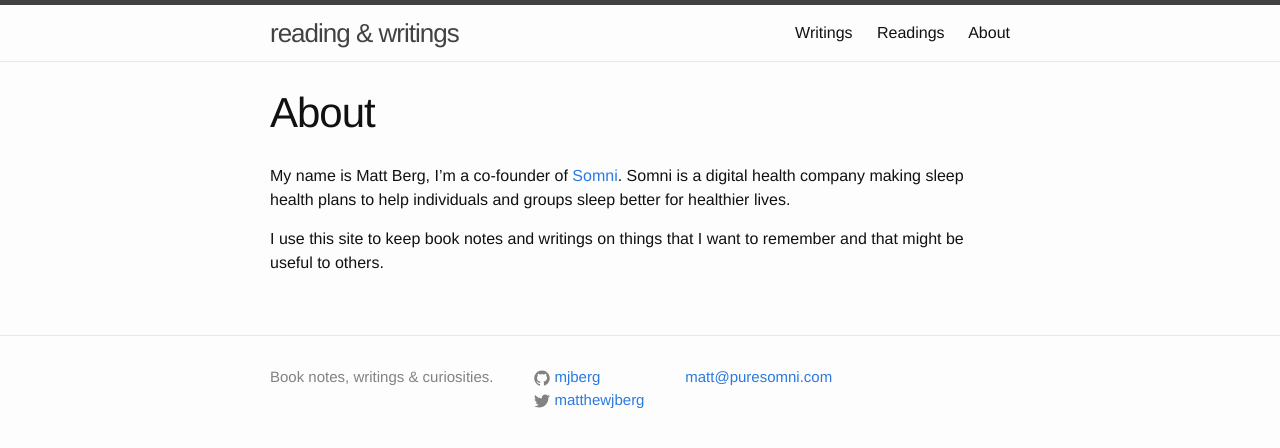
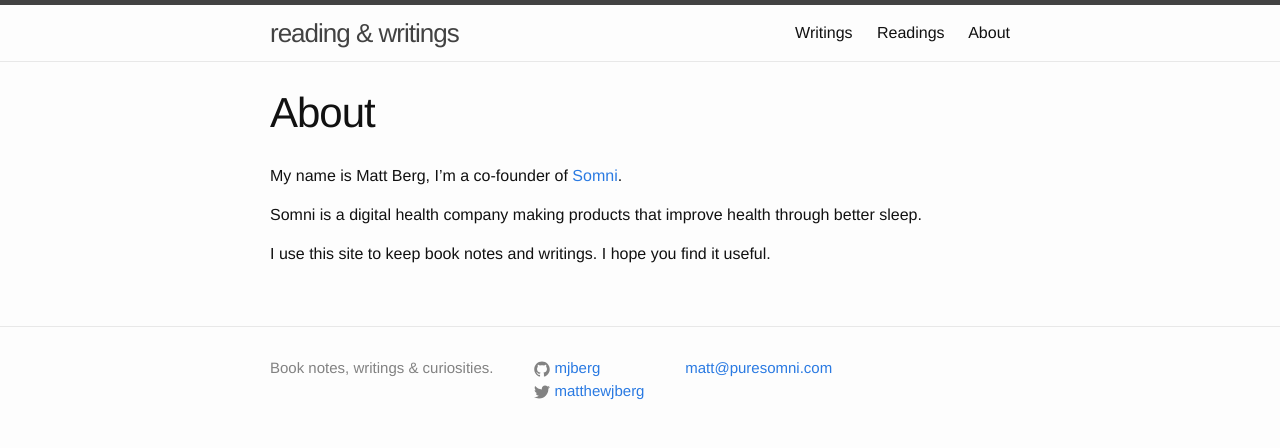
Before and after one commit to mjberg/reading-and-writing, a Jekyll site: the page built from about.md, in a window 1280 px wide. Shown: the top 448 px of the page. Built offline with Jekyll 4.4.1, drawn with Linux system fonts in a browser that asks for light colours.

Commit message:
update about

```diff
--- a/about.md
+++ b/about.md
@@ -4,6 +4,8 @@ title: About
 permalink: /about/
 ---
 
-My name is Matt Berg, I'm a co-founder of [Somni](http://puresomni.com/). Somni is a digital health company making sleep health plans to help individuals and groups sleep better for healthier lives.
+My name is Matt Berg, I'm a co-founder of [Somni](http://puresomni.com/).
 
-I use this site to keep book notes and writings on things that I want to remember and that might be useful to others.
+Somni is a digital health company making products that improve health through better sleep.
+
+I use this site to keep book notes and writings. I hope you find it useful.
```
